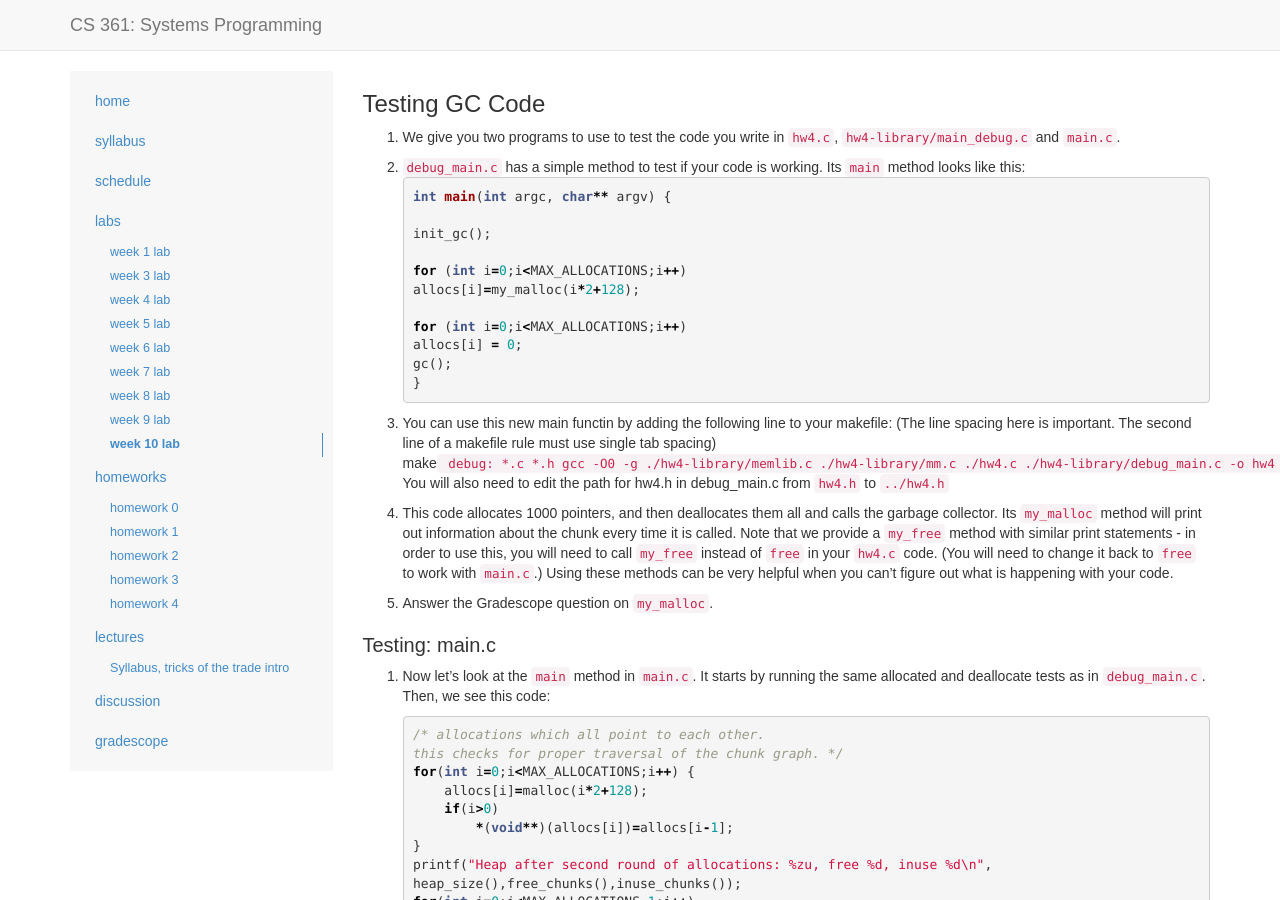
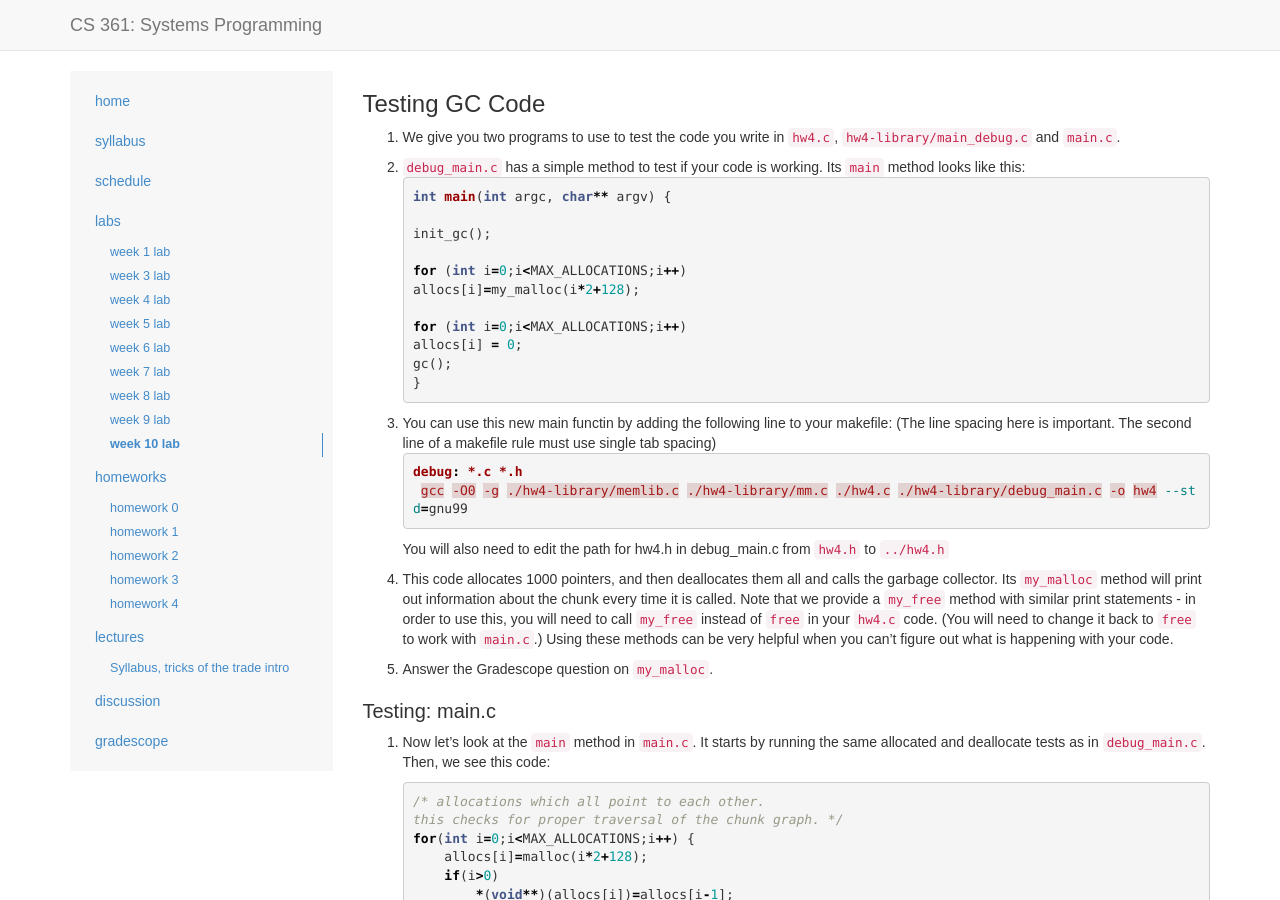
Before and after one commit to csatuic/cs361-website-old, a Jekyll site: the page built from _labs/lab9.md, in a window 1280 px wide and 900 px high. Built offline with Jekyll 4.4.1, drawn with Linux system fonts in a browser that asks for light colours; some web fonts are replaced.

Commit message:
fixed syntax highlighting format

````diff
--- a/_labs/lab9.md
+++ b/_labs/lab9.md
@@ -30,7 +30,7 @@ int main(int argc, char** argv) {
 3. You can use this new main functin by adding the following line to your
    makefile: (The line spacing here is important. The second line of a
    makefile rule must use single tab spacing)
-make```
+```make
 debug: *.c *.h
     gcc -O0 -g ./hw4-library/memlib.c ./hw4-library/mm.c ./hw4.c ./hw4-library/debug_main.c -o hw4 --std=gnu99
 ```
````
